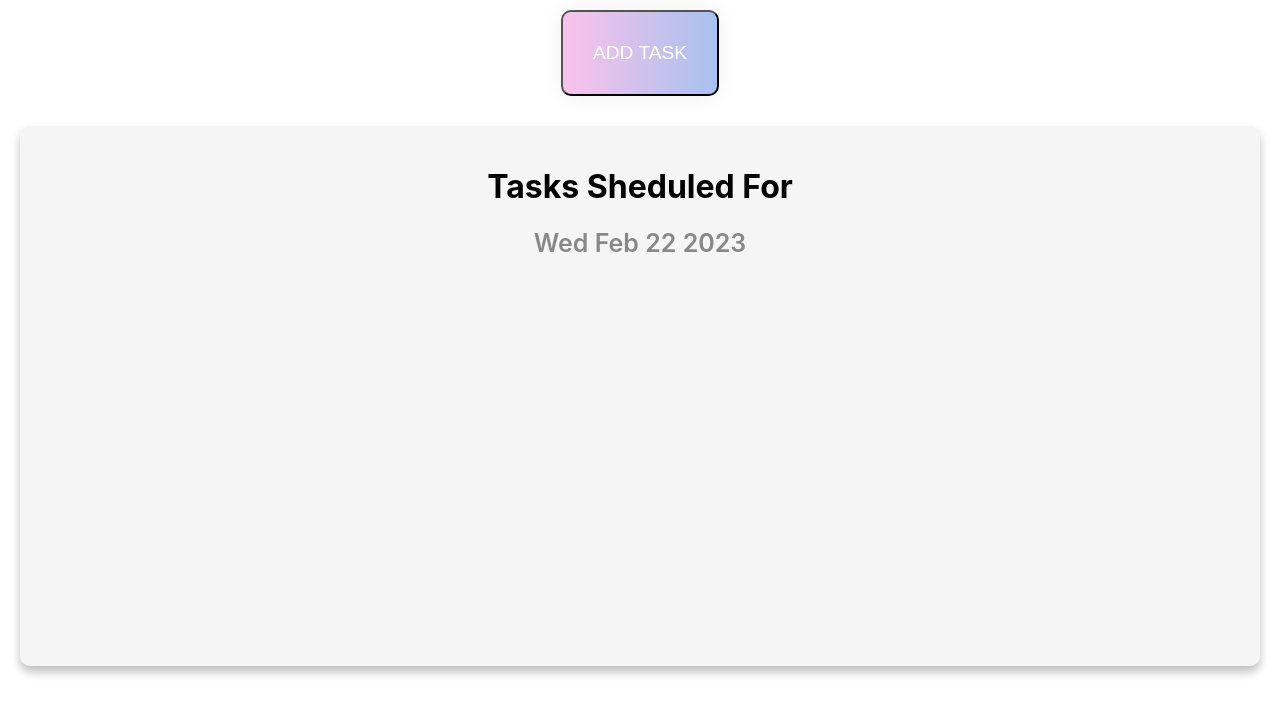
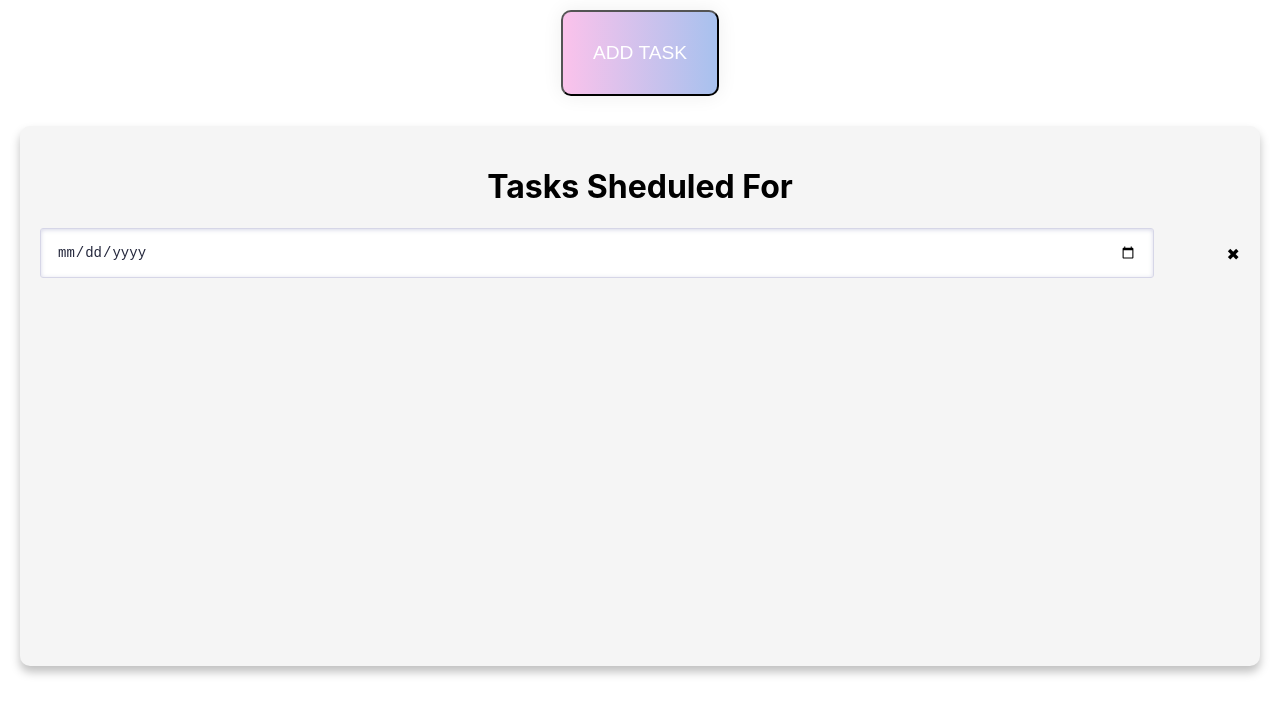
Before and after one commit to prit-panamax/todo-react, a React (Create React App) app in the folder web_app/: page / in a window 1280 px wide. Shown: the top 714 px of the page. Built offline with nearby package versions, Linux system fonts and the light colour scheme.

Commit message:
filter-task

```diff
--- a/web_app/src/App.js
+++ b/web_app/src/App.js
@@ -9,16 +9,26 @@ export const myContext = createContext();
 
 function App() {
 
-  const [list, setList] = useState([])
+  const [list, setList] = useState([]);
+  const [currentList, setCurrentList] = useState([]);
+  console.log('list', list);
+  console.log('currentList', currentList);
 
-  console.log(list);
+  function filterList(date) {
+    const filteredList = list.filter((item) => item.date === date);
+    setCurrentList(filteredList);
+  }
+
   const deleteItem = (id) => {
     const newList = list.filter(task => task.id !== id);
     setList(newList);
+
+    const newCurrentList = currentList.filter(task => task.id !== id);
+    setCurrentList(newCurrentList);
   }
 
   function changeTask(id) {
-    const newList = []
+    const newList = [];
     for (const item of list) {
       if (item.id === id) {
         item.completed = !item.completed;
@@ -26,13 +36,27 @@ function App() {
       newList.push(item);
     }
     setList(newList);
+
+    // const newCurrentList = [];
+    // for (const item of currentList) {
+    //   if (item.id === id) {
+    //     item.completed = !item.completed;
+    //   }
+    //   newCurrentList.push(item);
+    // }
+    // setCurrentList(newCurrentList);
+  }
+
+  function removeFilter() {
+    setCurrentList(list);
   }
 
   function formCallback(task) {
     setList([...list, task]);
+    setCurrentList([...list, task]);
   }
 
-  return (<myContext.Provider value={{ list, deleteItem, changeTask }}>
+  return (<myContext.Provider value={{ currentList, deleteItem, changeTask, filterList, removeFilter }}>
     <FormContainer callback={formCallback}></FormContainer>
     <Container></Container>
   </myContext.Provider>
--- a/web_app/src/Components/Display/Container.css
+++ b/web_app/src/Components/Display/Container.css
@@ -32,3 +32,12 @@
   font-size: 25px;
   transition: all 0.5s;
 }
+
+.filter {
+  display:flex;
+  justify-content: space-between;
+}
+
+.filter p {
+  cursor: default;
+}
--- a/web_app/src/Components/Display/Container.js
+++ b/web_app/src/Components/Display/Container.js
@@ -8,20 +8,38 @@ class Container extends Component {
   constructor(props) {
     super(props);
     this.state = {
-      dateSelectd: new Date().toDateString(),
+      // dateSelected: new Date().toISOString().slice(0, 10),
+      dateSelected: "",
     };
+  }
+  selectDate(val) {
+    this.setState({ dateSelected: val });
   }
   render() {
     return (
       <myContext.Consumer>
-        {({ list, deleteItem, changeTask }) => {
+        {({ currentList, filterList, removeFilter }) => {
           return <div className="c1">
             <div className="heading">
               <h1 className="heading__title">Tasks Sheduled For</h1>
-              <p className="heading__date">{this.state.dateSelectd}</p>
+              <div className='filter'>
+                <input
+                  type="date"
+                  value={this.state.dateSelected}
+                  onChange={(e) => {
+                    this.selectDate(e.target.value);
+                    filterList(e.target.value);
+                  }} />
+                <p
+                  onClick={() => {
+                    this.selectDate("");
+                    removeFilter();
+                  }}>&#10006;</p>
+              </div>
+              {/* <p className="heading__date">{this.state.dateSelectd}</p> */}
             </div>
             <div className="cards">
-              {list.map(task => {
+              {currentList.map(task => {
                 return <Task task={task} key={task.id}></Task>
               })}
 
--- a/web_app/src/Components/Display/Task.js
+++ b/web_app/src/Components/Display/Task.js
@@ -15,7 +15,7 @@ class Task extends Component {
   }
   render() {
     return (
-      <myContext.Consumer>{({ list, deleteItem, changeTask }) => {
+      <myContext.Consumer>{({ deleteItem, changeTask }) => {
         return <Card cardNumber="1">
           {/* <div className="task__icon">
             <i className="fas fa-bolt"></i>
--- a/web_app/src/Components/Form/FormContainer.js
+++ b/web_app/src/Components/Form/FormContainer.js
@@ -61,6 +61,7 @@ class FormContainer extends Component {
               {/* <label> Add Task</label> */}
               <input
                 type="date"
+                // min={new Date().toISOString().slice(0, 10)}
                 value={this.state.date}
                 onChange={(e) => {
                   this.updateDate(e.target.value);
```
